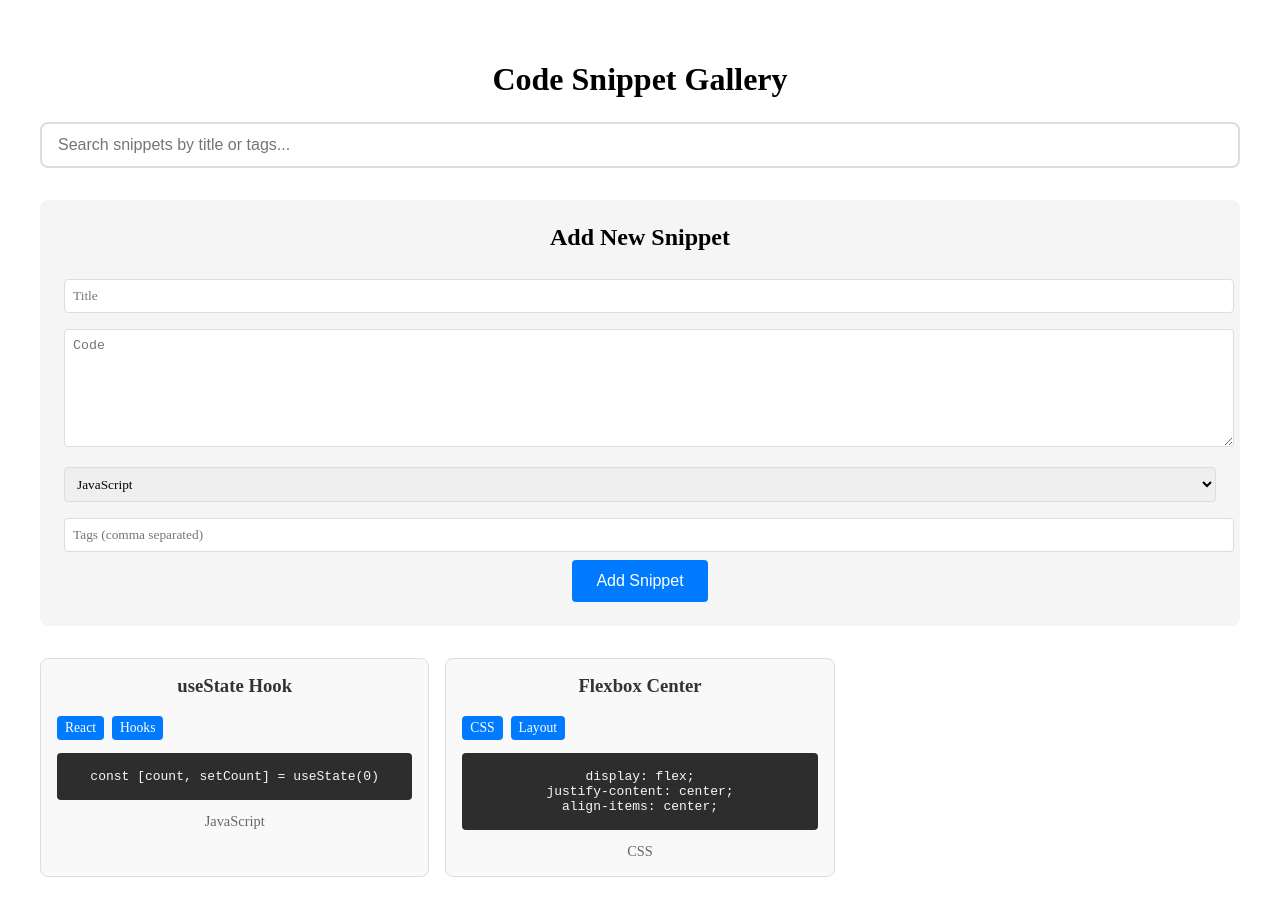
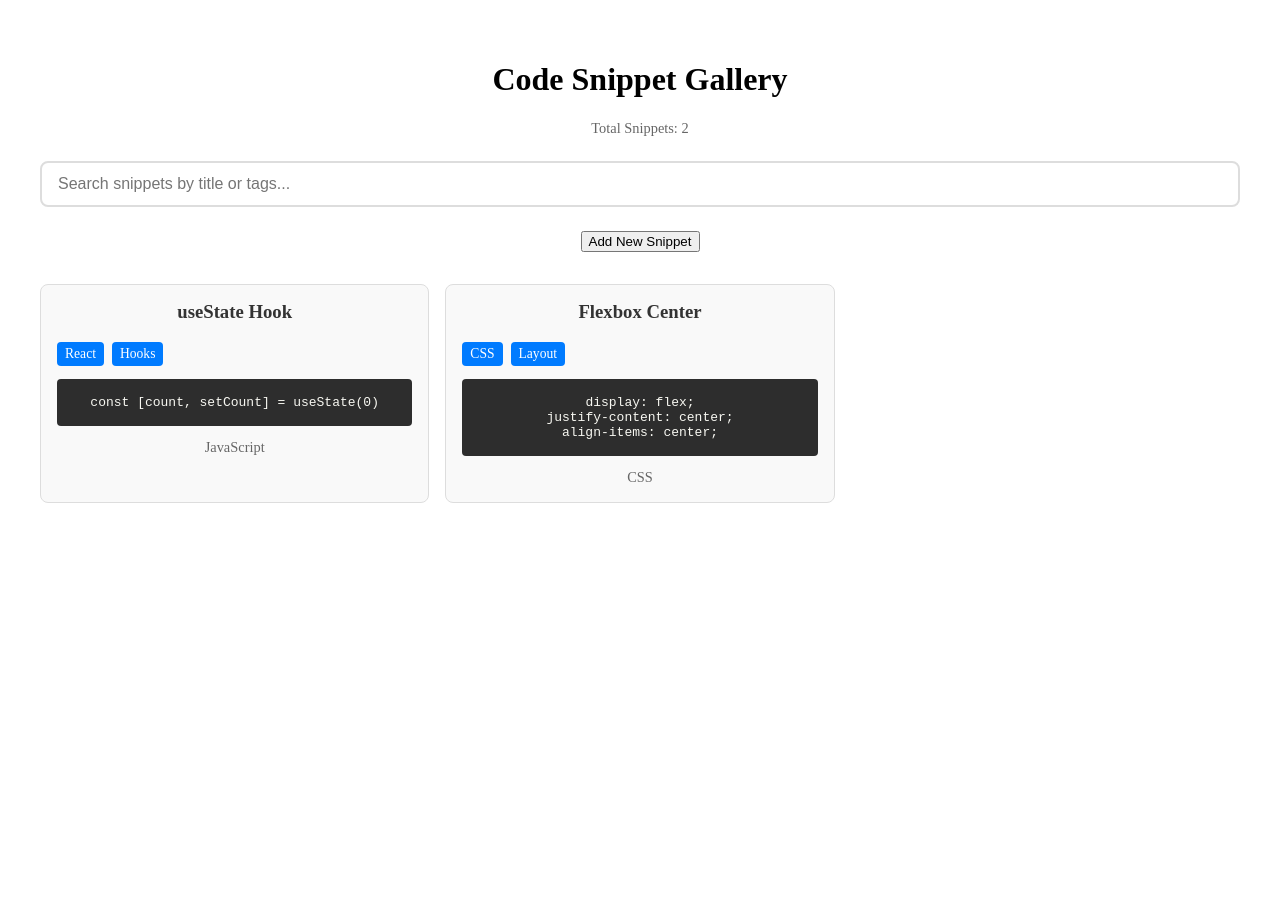
Before and after one commit to yoghourt/code-snippet-gallery, a React (Vite) app: page / in a window 1280 px wide. After the commit the page ends 800 px from the top, so only its background shows below. Built offline with nearby package versions, Linux system fonts and the light colour scheme.

Commit message:
feat: import UX with snippet count and better empty states

```diff
--- a/src/App.css
+++ b/src/App.css
@@ -169,3 +169,24 @@ pre {
 .clear-button:hover {
   background: #5a6268;
 }
+
+.stats {
+  color: #666;
+  font-size: 0.9rem;
+  margin: 0.5rem 0 1rem 0;
+}
+
+.stats p {
+  margin: 0.25rem 0;
+}
+
+.empty-state {
+  text-align: center;
+  padding: 3rem;
+  color: #666;
+}
+
+.empty-state p:first-child {
+  font-size: 1.2rem;
+  margin-bottom: 0.5rem;
+}
--- a/src/App.tsx
+++ b/src/App.tsx
@@ -31,6 +31,8 @@ function App() {
 
   const [searchTerm, setSearchTerm] = useState('')
 
+  const [showAddForm, setShowAddForm] = useState(false)
+
   const handleAddSnippet = (newSnippet: SnippetInput) => {
     const snippet: Snippet = {
       ...newSnippet,
@@ -51,15 +53,30 @@ function App() {
   return (
     <div>
       <h1>Code Snippet Gallery</h1>
+      <div className="stats">
+        <p>Total Snippets: {snippets.length}</p>
+        {searchTerm && (
+          <p>Showing: {filteredSnippets.length} of {snippets.length}</p>
+        )}
+      </div>
       <SearchBar searchTerm={searchTerm} onSearchChange={setSearchTerm} />
-      <AddSnippetForm onAdd={handleAddSnippet} />
+      <button type='submit' onClick={() => setShowAddForm(!showAddForm)}>Add New Snippet</button>
+      {showAddForm && <AddSnippetForm onAdd={handleAddSnippet} /> }
       <div className="snippets-container">
         {filteredSnippets.length > 0 ? (
           filteredSnippets.map(snippet => (
             <SnippetCard key={snippet.id} {...snippet} />
           ))
+        ) : searchTerm ? (
+          <div className="empty-state">
+            <p>🔍 No snippets found for "{searchTerm}"</p>
+            <p>Try a different search term or add a new snippet.</p>
+          </div>
         ) : (
-          <p>No snippets found. Try a different search term.</p>
+          <div className="empty-state">
+            <p>📝 No snippets yet!</p>
+            <p>Add your first code snippet above.</p>
+          </div>
         )}
       </div>
     </div>
```
